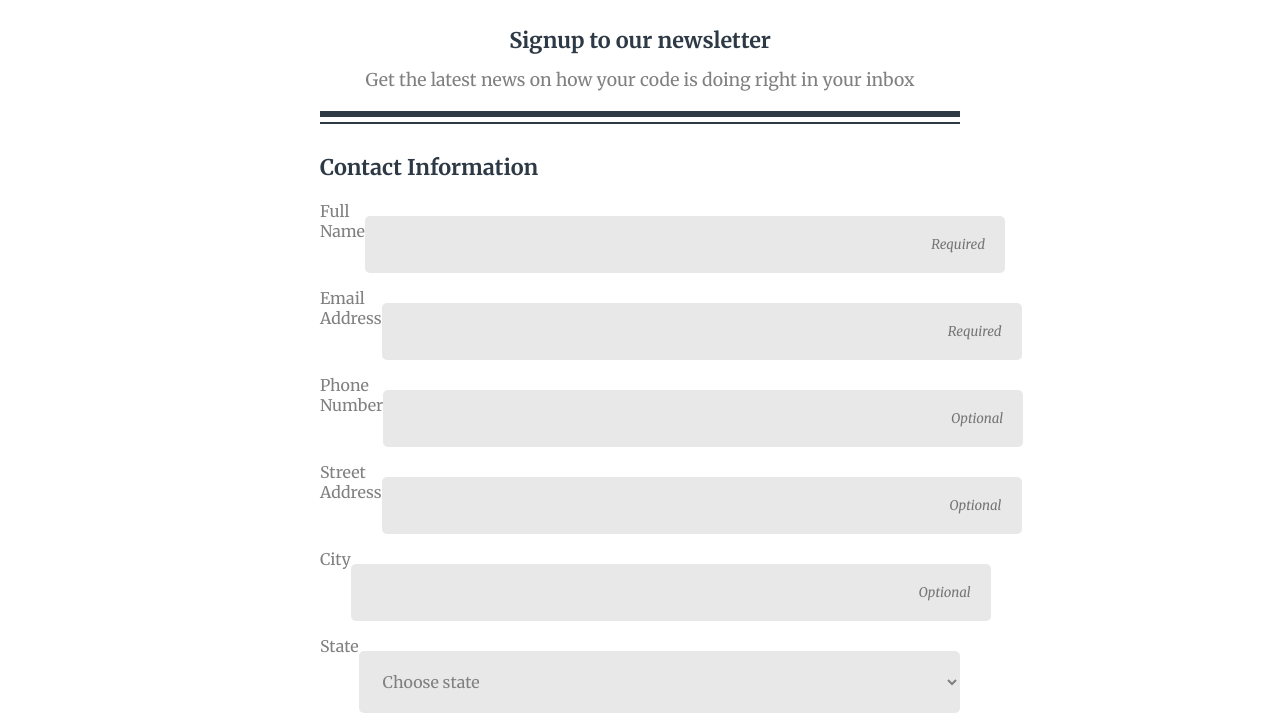
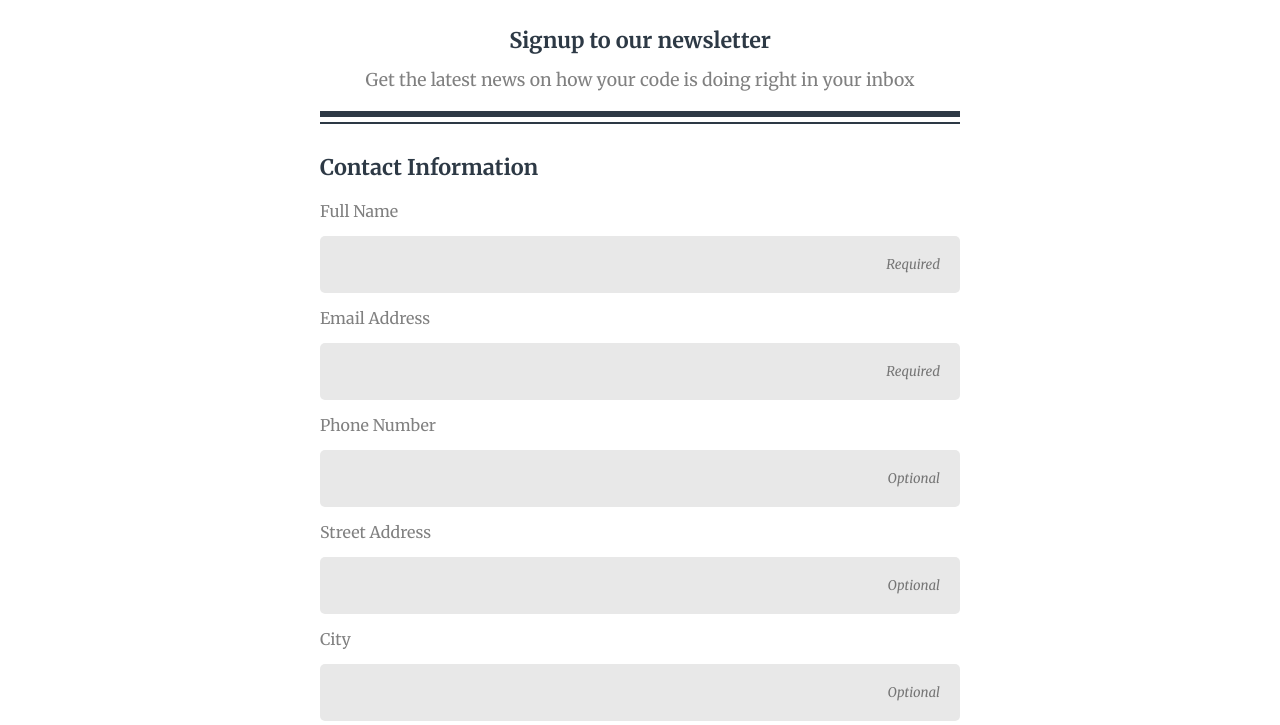
Before and after one commit to brigittavarga/techdegree-project-3, a plain HTML site: page online_registration_v4/index.html in a window 1280 px wide. Shown: the part 74-799 px from the top of the page. Drawn offline with Linux system fonts and the light colour scheme.

Commit message:
push changes

```diff
--- a/online_registration_v4/css/style.css
+++ b/online_registration_v4/css/style.css
@@ -68,6 +68,11 @@ h2 {
  .container {
      margin: 0 30px 0 30px;
  }
+
+ .flex-container {
+    display: grid;
+    flex-direction: column;
+}
 
  fieldset {
      border: none;
@@ -178,14 +183,9 @@ button {
     }
 
     .flex-container {
-        display: flex;
         flex-direction: row;
-        justify-content: space-between;
     }
 
-    .flex-container input {
-        width: 30%;
-    }
 
     /*div.signup,
     .container {
```
